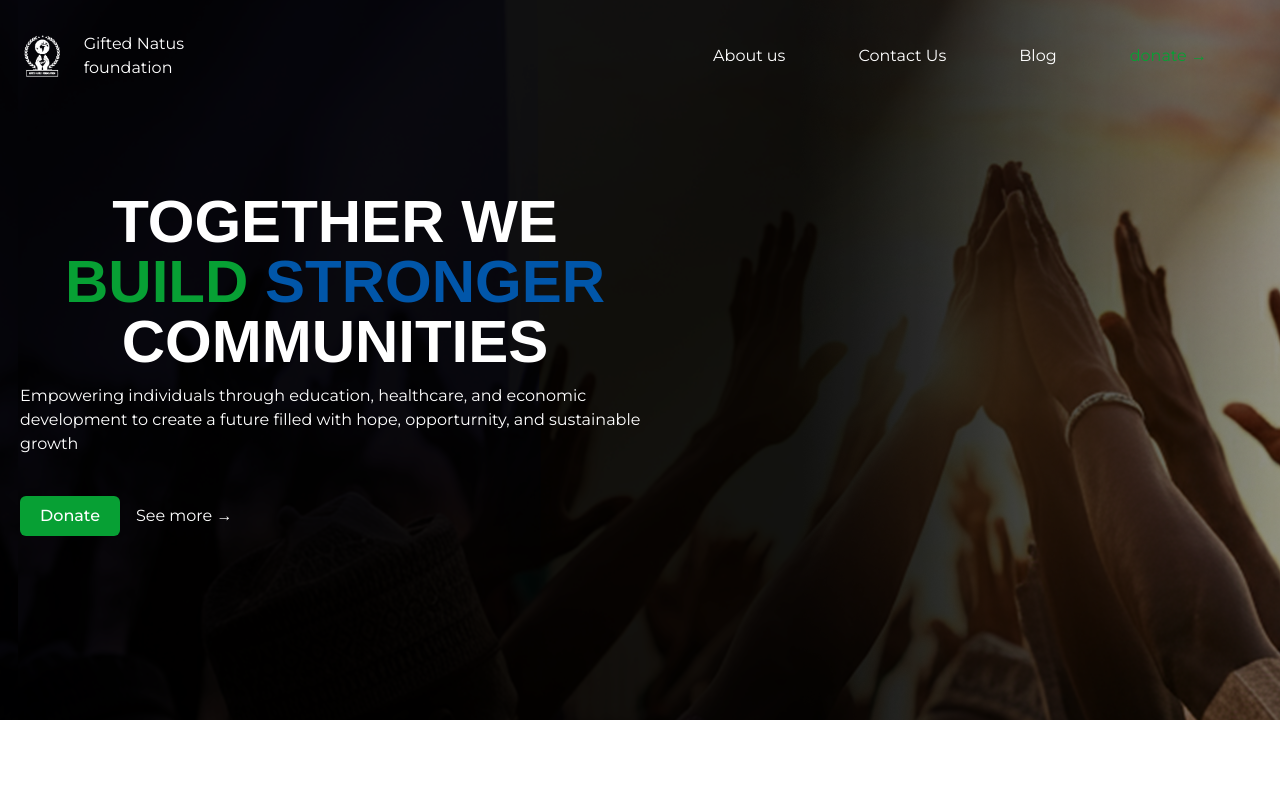
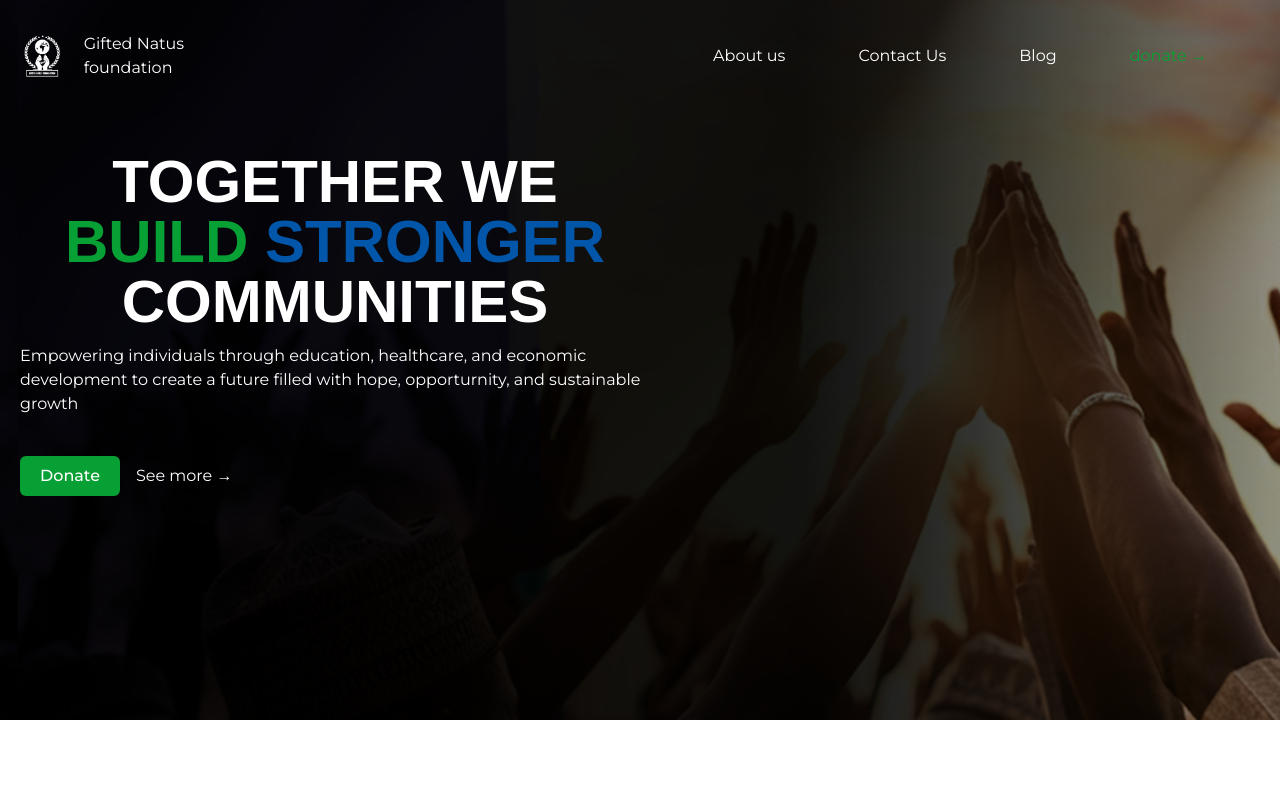
Before and after one commit to emiedonmokumo/gifted-natus-foundation, a Next.js app: page / in a window 1280 px wide. Shown: the top 800 px of the page. Built offline with nearby package versions, Linux system fonts and the light colour scheme; a web font is replaced by a local one.

Commit message:
finished footer

```diff
--- a/app/components/Footer.tsx
+++ b/app/components/Footer.tsx
@@ -1,7 +1,7 @@
 import Link from "next/link";
 export default function Footer() {
   return (
-    <div className=" bg-[url('/footerBackground.png')] w-screen h-[500px] pt-0 flex justify-evenly items-center flex-col lg:flex-roe">
+    <div className=" bg-[url('/footerBackground.png')] w-screen h-[500px] pt-0 flex justify-evenly items-center flex-col lg:flex-row">
       <div className="flex items-center justify-evenly flex-col">
         <img src="/logo.png" alt=" " className="h-auto w-[6rem]" />
         <p className="text-white">Gifted natus Foundation</p>
--- a/app/page.tsx
+++ b/app/page.tsx
@@ -13,9 +13,9 @@ export default function Home() {
       </Head>
       <header className="w-full p-0 m-0 h-[90vh] bg-[url('./assets/headerBG.png')]">
         <Nav />
-        <div className="lg:mt-20 pl-5">
+        <div className="lg:mt-10 pl-5">
           <div className=" w-full md:w-[70%] lg:w-[50%]">
-            <h1 className="text-white font-bold text-2xl w-full text-center md:text-6xl lg:text-6xl pb-3 font-gobold">
+            <h1 className="text-white font-bold text-4xl w-full text-center md:text-6xl lg:text-6xl pb-3 font-gobold">
               TOGETHER WE <span className="green-text">BUILD</span>{" "}
               <span className="blue-text">STRONGER</span> COMMUNITIES{" "}
             </h1>
```
